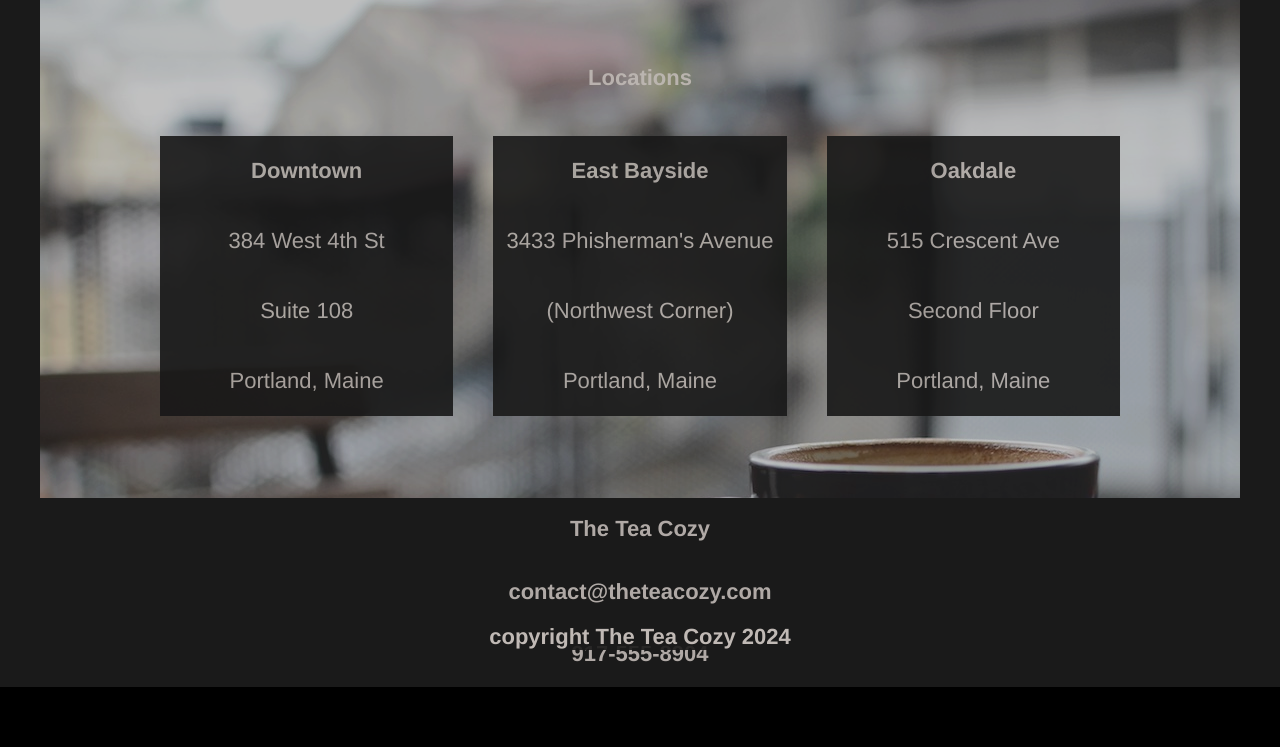
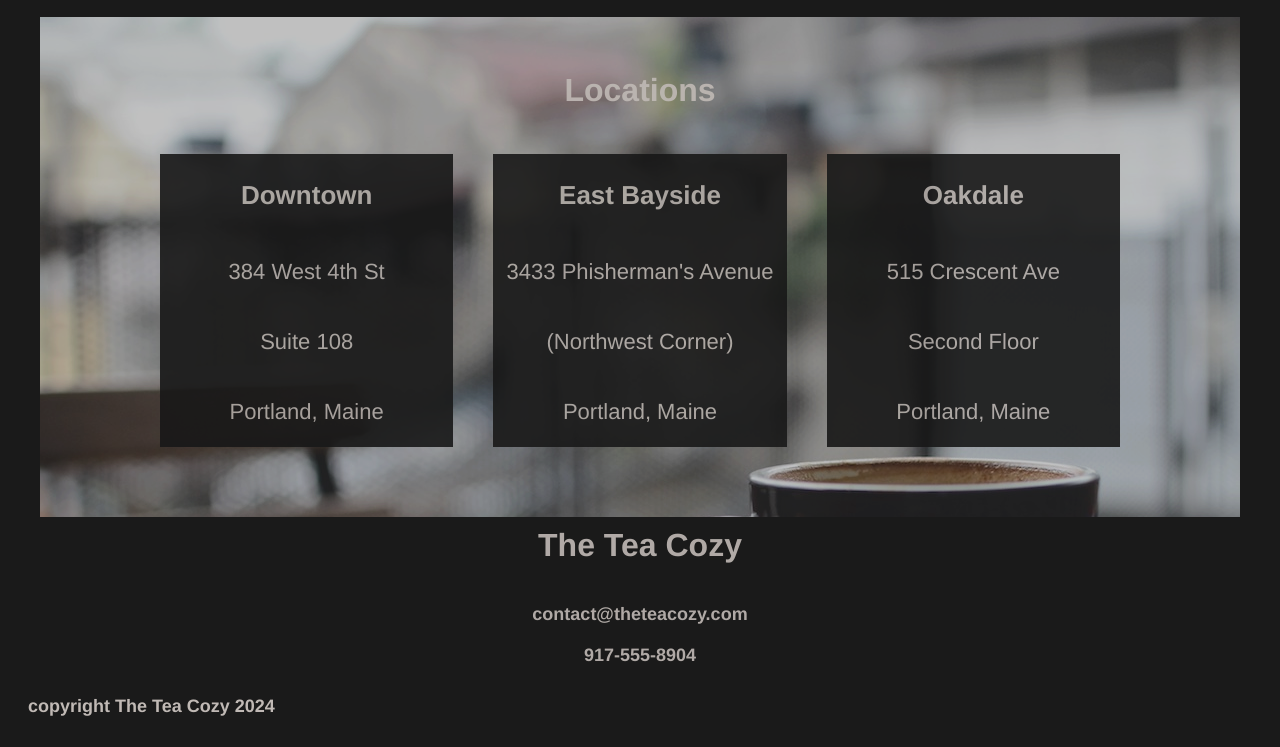
Before and after one commit to agsalmul/agsalmul-FictionTeaShop-Codecademy, a plain HTML site: page index.html in a window 1280 px wide. Shown: the part 1457-2204 px from the top of the page. Before the commit the page ends 2144 px from the top, so only its background shows below. Drawn offline with Linux system fonts and the light colour scheme.

Commit message:
Finish Tea Shop Site
Formatted the contact info and footer sections. Tweaked the <h2>, <h3>, and <h5> elements for better sizing. Tweaked the Mission banner for corrected sizing.

Proofread and finalized styling.

```diff
--- a/css/index.css
+++ b/css/index.css
@@ -6,6 +6,20 @@
     opacity: 0.9;
     text-align: center;
     box-sizing: border-box;
+}
+
+h2 {
+    font-size: 32px;
+    font-weight: bold;
+}
+
+h3 {
+    font-size: 26px;
+    font-weight: bold;
+}
+
+h5 {
+    font-size: 18px;
 }
 
 header {
@@ -45,6 +59,7 @@ nav li {
 main {
     position: relative;
     top: 80px;
+    margin-bottom: 80px;
 }
 
 #Our_Mission {
@@ -69,7 +84,7 @@ div#Mission_Text_Box {
 
 #Our_Mission h2,
 #Our_Mission h4 {
-    margin: 10px 0px;
+    margin: 15px 0px;
 }
 
 #Tea_of_the_Month {
@@ -143,3 +158,20 @@ figcaption {
     justify-content: space-around;
     align-items: center;
 }
+
+#contact_info h2 {
+    margin: 10px auto 40px auto;
+}
+
+#contact_info h5 {
+    margin: 20px auto;
+}
+
+footer {
+    float: left;
+}
+
+footer h5 {
+    position: relative;
+    left: 20px;
+}
```
